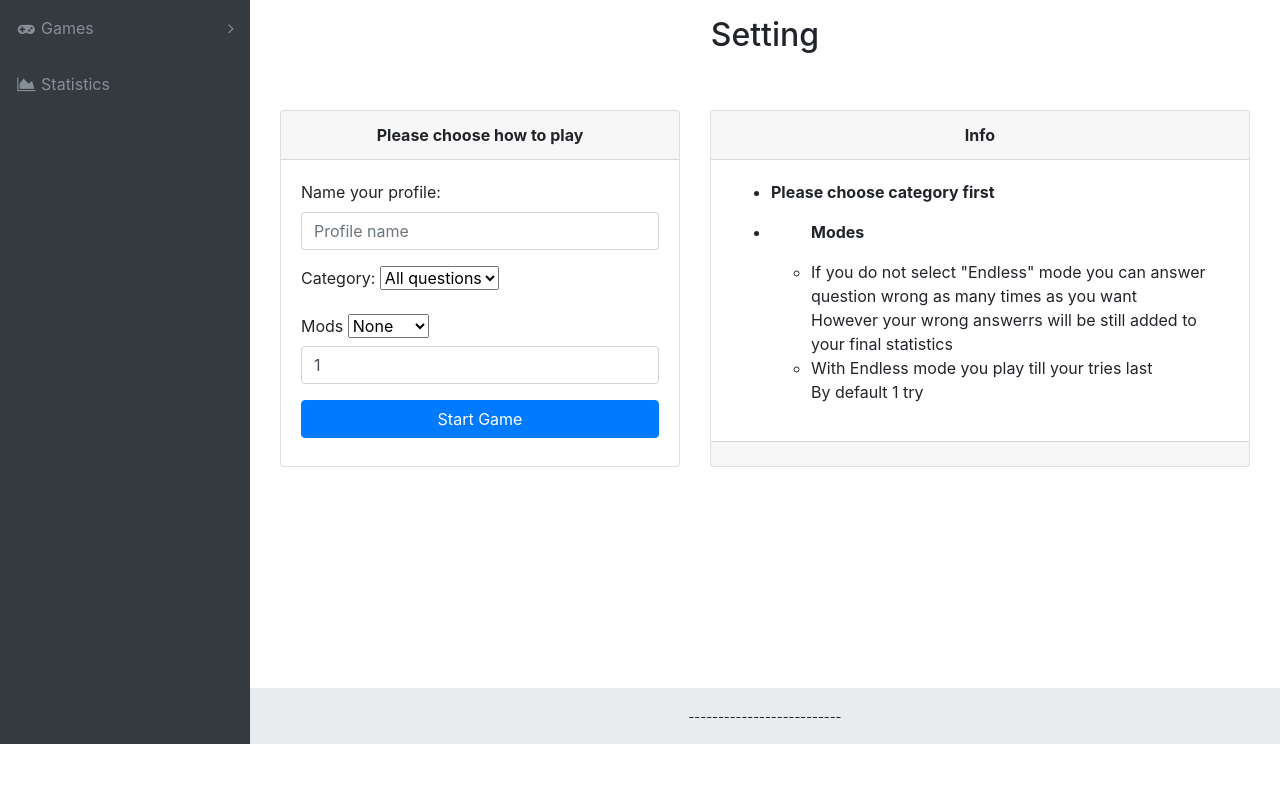
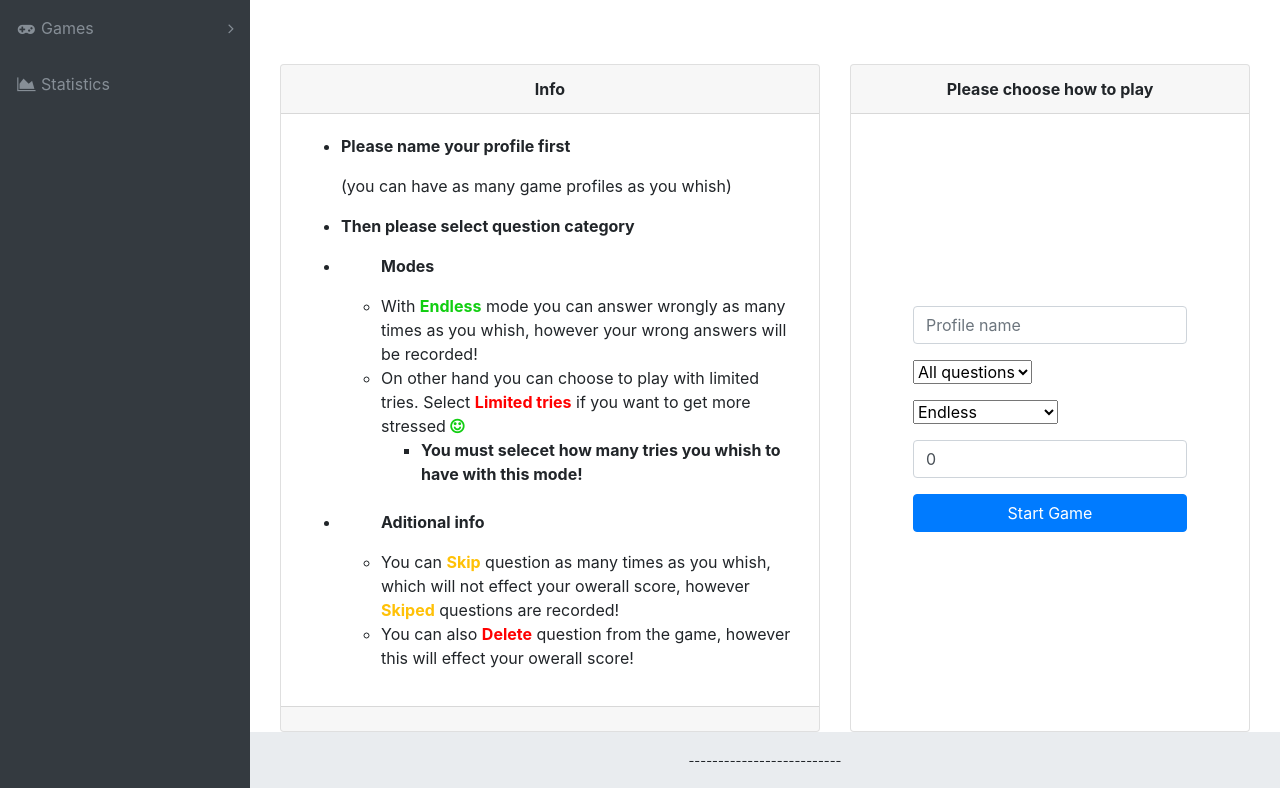
Before and after one commit to MiroslavSvec/project-3, a Flask app: template templates/riddle-g-setting.html in a window 1280 px wide. Shown: the part 56-844 px from the top of the page. Before the commit the page ends 800 px from the top, so only its background shows below. Run offline with Flask 2, Linux system fonts and the light colour scheme; the template is opened without the code that fills it, so the values that code supplies are empty; some libraries are stand-ins or nearby versions.

Commit message:
Add some styles and colors / fixed  bugs

```diff
--- a/app.py
+++ b/app.py
@@ -83,8 +83,13 @@
 
 @app.route('/postjson/<user_name>/riddle-g-setting', methods=["POST"])
 def parse_setting(user_name):
+	data = request.get_json(force=True)
+	profiles = helper.read_txt(
+		f"data/profiles/{user_name}/riddle_game/riddle_profiles.txt")
+	profile = data["riddle_game_data"]["riddle_profile_name"] + "\n"
+	if profile in profiles:
+		return jsonify(profile)
 	# Create new game
-	data = request.get_json(force=True)
 	riddle.create_riddle_game(data)
 	return jsonify(data)
 
@@ -144,9 +149,9 @@
             debug=True)
 
 """ Create 404 page and 500 error """
-""" Score """
 """ Stats """
 """ Add confirmation messages when clicking / submiting in the game """
+""" Hide number of tries when endless mode is selected"""
 """ Hide skip question button if it is the last question """
 """ Come up with some sort of search engine to get more questions injected from web """
 """ Limit wrong answers """
--- a/data/system/app_data.json
+++ b/data/system/app_data.json
@@ -1 +1 @@
-{"1.1": [{"version": 1.1, "members": 2142, "setting": [], "games": [{"riddle_game": {"all_players": 0, "player_names": []}}]}]}
+{"1.1": [{"version": 1.1, "members": 2144, "setting": [], "games": [{"riddle_game": {"all_players": 0, "player_names": []}}]}]}
--- a/static/custom/css/styles.css
+++ b/static/custom/css/styles.css
@@ -1,6 +1,16 @@
 /*
 General
 */
+
+.text-red {
+	color: red;
+}
+.text-green {
+	color: #12ce12;
+}
+.text-yellow {
+	color: #ffc107;
+}
 
 a:not([href]):not([tabindex]):focus,
 a:not([href]):not([tabindex]):hover {
@@ -52,6 +62,7 @@
     font-size: 0.85em;
 }
 
+
 /*
 Riddle Game
 */
--- a/static/custom/js/main.js
+++ b/static/custom/js/main.js
@@ -42,10 +42,7 @@
 		let user_name = $("[name=username]").val();
 		$.post(`${user_name}/data`, function(data, status) {
 			if (data == user_name) {
-				let message =
-					"Profile " +
-					`${data}` +
-					" already exist Please try to log in instead.";
+				let message = "Profile " + `<span class="text-red">${data}</span>` + " already exist...<br>Please try to log in instead.";
 				alerts_box(message, 10000);
 			} else if (data[0].status == status) {
 				localStorage.setItem("user_comon_data", JSON.stringify(user_name));
@@ -68,10 +65,7 @@
 		let user_name = $("[name=username]").val();
 		$.get(`${user_name}/data`, function(data) {
 			if (data == "no profile") {
-				let message =
-					"Profile " +
-					`${user_name}` +
-					" does not exist. Create new profile instead";
+				let message = "Profile " + `<span class="text-red">${user_name}</span>` + " does not exist...<br> Create new profile instead";
 				alerts_box(message, 10000);
 			} else {
 				localStorage.setItem("user_comon_data", JSON.stringify(user_name));
@@ -102,21 +96,27 @@
 		this.tries = form_data.tries.value;
 	}
 	console.log(riddle_game_data);
+	if (riddle_game_data.mods == "limited" && riddle_game_data.tries == 0) {
+		alerts_box("You must selecet how many tries you whish to have with this mode!", 5000);
+		return false
+	} else {
 		$.post(
 			`/postjson/${user_name}/riddle-g-setting`,
 			JSON.stringify({ riddle_game_data: riddle_game_data }),
-		function(data, status) {
-			console.log(status);
-			console.log(data);
+			function(data) {
+				if (data == riddle_game_data.riddle_profile_name + '\n') {
+					alerts_box("Profile " + `<span class="text-red">${data}</span>` + " already exist...<br>Please choose unique name", 5000);
+				} else {
 					window.location.replace(
 						`/${user_name}/${form_data.riddle_profile.value}/riddle-game`
-			);
+					);				}
 				}
 		).fail(function(xhr, status, error) {
 			console.log(xhr);
 			console.log(status);
 			console.log(error);
 		});
+	}
 
 	return false;
 }
--- a/templates/riddle-g-setting.html
+++ b/templates/riddle-g-setting.html
@@ -3,18 +3,59 @@
 
 
 <div class="container">
-	<h2 class="text-center">Setting</h2>
 	<div class="card-deck">
+		<div class="card mt-5">
+			<div class="card-header text-center font-weight-bold">Info</div>
+			<div class="card-body">
+				<ul>
+					<li>
+						<p class="font-weight-bold"> Please name your profile first</p>
+						<p>(you can have as many game profiles as you whish)</p>
+					</li>
+					<li>
+						<p class="font-weight-bold"> Then please select question category</p>
+					</li>
+					<li>
+						<ul>
+							<p class="font-weight-bold"> Modes</p>
+							<li>With
+								<span class="text-green font-weight-bold">Endless</span> mode you can answer wrongly as many times as you whish, however your wrong answers will be recorded!</li>
+							<li>On other hand you can choose to play with limited tries. Select
+								<span class="text-red font-weight-bold">Limited tries</span> if you want to get more stressed
+								<i class="text-green font-weight-bold fa fa-smile-o"></i>
+
+								<ul>
+									<li class="font-weight-bold">You must selecet how many tries you whish to have with this mode!</li>
+								</ul>
+							</li>
+						</ul>
+					</li>
+					<br>
+					<li>
+						<ul>
+							<p class="font-weight-bold">Aditional info</p>
+							<li>You can
+								<span class="text-yellow font-weight-bold">Skip</span> question as many times as you whish, which will not effect your owerall score, however
+								<span class="text-yellow font-weight-bold">Skiped</span> questions are recorded!
+							</li>
+							<li>You can also
+								<span class="text-red font-weight-bold">Delete</span> question from the game, however this will effect your owerall score!
+							</li>
+
+						</ul>
+					</li>
+				</ul>
+			</div>
+			<div class="card-footer"></div>
+		</div>
 		<div class="card card-login mt-5">
 			<div class="card-header text-center font-weight-bold">Please choose how to play</div>
-			<div class="card-body">
+			<div class="card-body d-flex align-items-center justify-content-center">
 				<form onsubmit="return create_riddle_game(this)">
 					<div class="form-group">
-						<label for="riddle_profile">Name your profile:</label>
 						<input name="riddle_profile" type="text" class="form-control" placeholder="Profile name" required>
 					</div>
 					<div class="form-group">
-						<label for="categories">Category:</label>
 						<select name="categories">
 							<option value="all">All questions</option>
 							<option value="general">General</option>
@@ -22,41 +63,27 @@
 						</select>
 					</div>
 					<div class="form-group">
-						<label for="categories">Mods</label>
 						<select name="mods">
-							<option value="none">None</option>
 							<option value="edless">Endless</option>
-							<!-- <option value="Something">Something</option>
-							<option value="Something">Something</option>
-						</select> -->
+							<option value="limited">Limited answers</option>
+						</select>
 					</div>
 					<div class="form-group">
-						<input name="tries" type="number" class="form-control" value="1" min="1">
+						<input name="tries" type="number" class="form-control" value="0" min="0">
 					</div>
 					<button type="submit" class="btn btn-primary btn-block">Start Game</button>
 				</form>
 			</div>
 		</div>
-		<div class="card mt-5">
-			<div class="card-header text-center font-weight-bold">Info</div>
+		<div id="alerts" class="card text-center">
+			<header class="card-header">
+				<div class="text-left">
+				</div>
+			</header>
 			<div class="card-body">
-				<ul>
-					<li>
-						<p class="font-weight-bold"> Please choose category first</p>
-					</li>
-					<li>
-						<ul> <p class="font-weight-bold"> Modes</p>
-							<li>If you do not select "Endless" mode you can answer question wrong as many times as you want<br>
-							However your wrong answerrs will be still added to your final statistics</li>
-							<li>With Endless mode you play till your tries last<br>
-							By default 1 try</li>
-						</ul>
-					</li>
-				</ul>
+				<p id="message-box"></p>
 			</div>
-			<div class="card-footer"></div>
 		</div>
 	</div>
 </div>
-
 {% endblock main_content %}
```
Also changed, not shown: static/custom/css/riddle.css (+1 -9 lines), templates/index.html (+10 -12 lines). Lines whose indentation alone changed are shown as unchanged.
